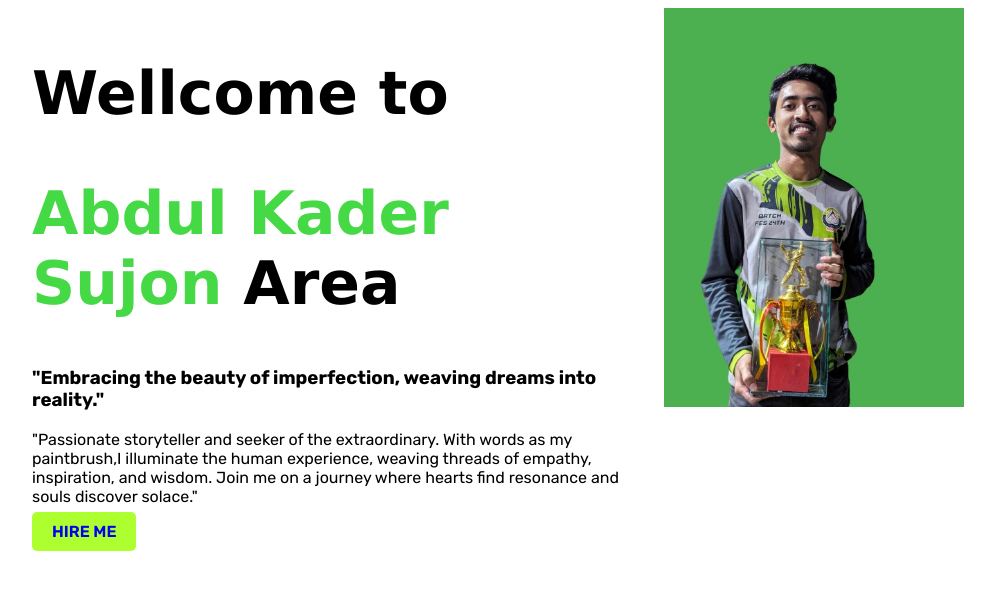
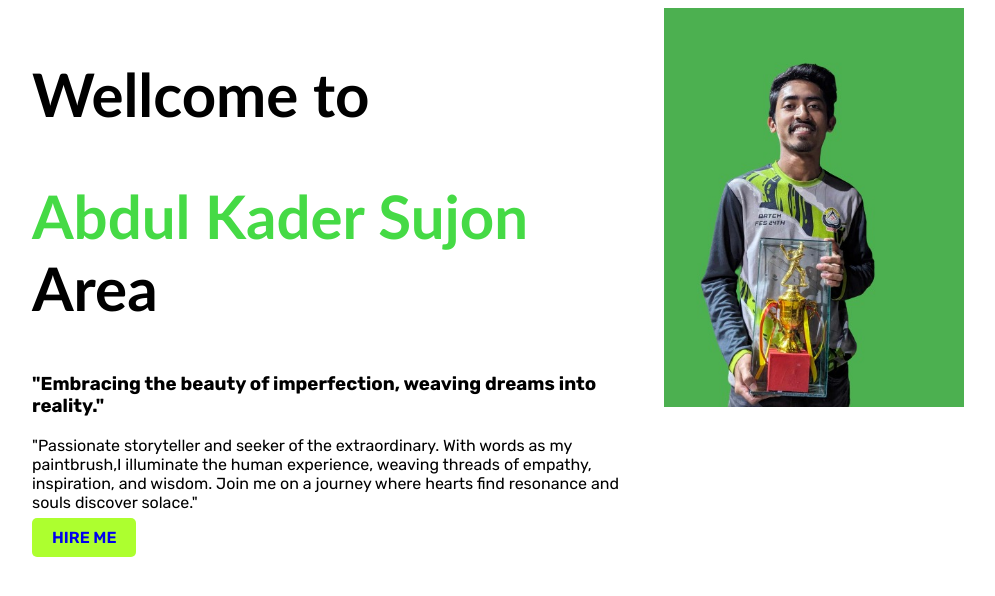
Before and after one commit to mdSUJON7/developer-portfolio, a plain HTML site: page index.html in a window 1280 px wide. Shown: the whole page, without its empty margins (6-1001 px from the left). Drawn offline with Linux system fonts and the light colour scheme.

Commit message:
Update h1 styles - font family and weight

```diff
--- a/style.css
+++ b/style.css
@@ -4,8 +4,8 @@ body {
 
 h1 {
   font-size: 60px;
-  font-weight: 700;
-  font-family: 'Lucida Sans', 'Lucida Sans Regular', 'Lucida Grande', 'Lucida Sans Unicode', Geneva, Verdana, sans-serif;
+  font-weight: 900;
+  font-family: "Gill Sans", "Gill Sans MT", Calibri, "Trebuchet MS", sans-serif;
 }
 
 .ball {
```
